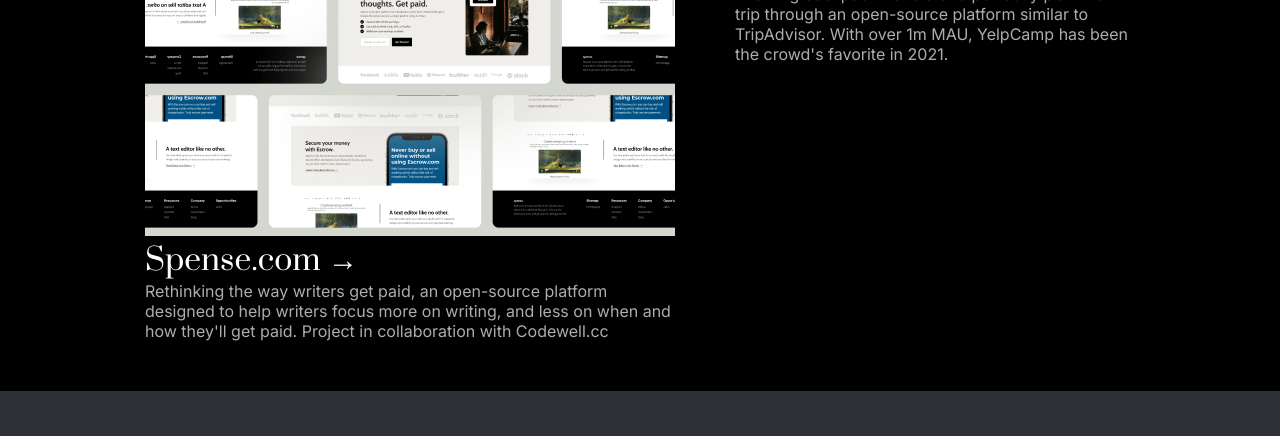
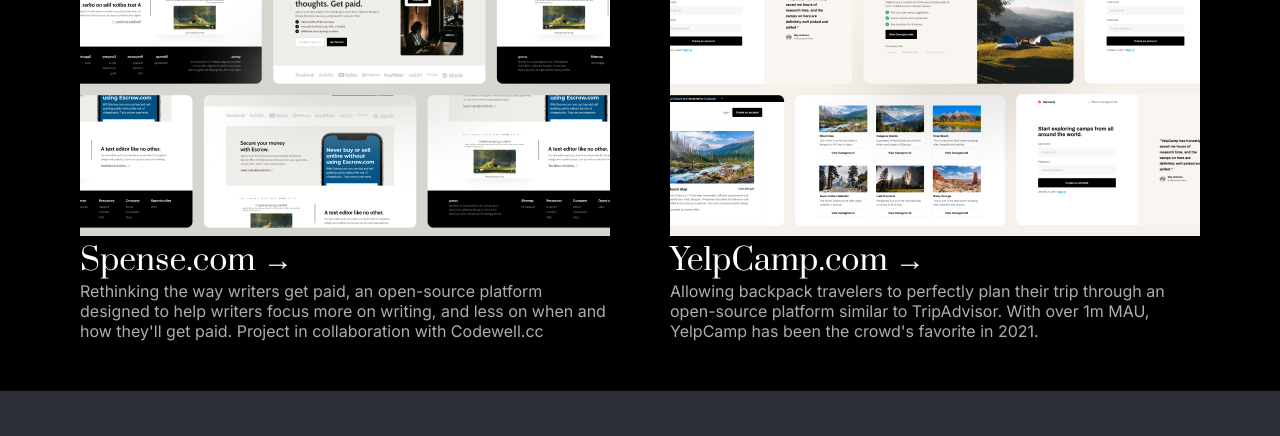
Before and after one commit to ahmadfarag0/Developer-Portofolio, a plain HTML site: page index.html in a window 1280 px wide. Shown: the part 713-1149 px from the top of the page. Drawn offline with Linux system fonts and the light colour scheme; the site is published under a folder, as on GitHub Pages, so addresses that start at the root find nothing.

Commit message:
Update index.html

```diff
--- a/index.html
+++ b/index.html
@@ -64,7 +64,7 @@
                 writing, and less on when and how they'll get paid. Project in collaboration with Codewell.cc</p>
         </div>
         <div>
-            <img src="/Assets/YelpCamp.png" alt="">
+            <img src="Assets/YelpCamp.png" alt="">
             <a href="">YelpCamp.com &rarr;</a>
             <p>Allowing backpack travelers to perfectly plan their trip through an open-source platform similar to
                 TripAdvisor. With over 1m MAU, YelpCamp has been the crowd's favorite in 2021.</p>
```
